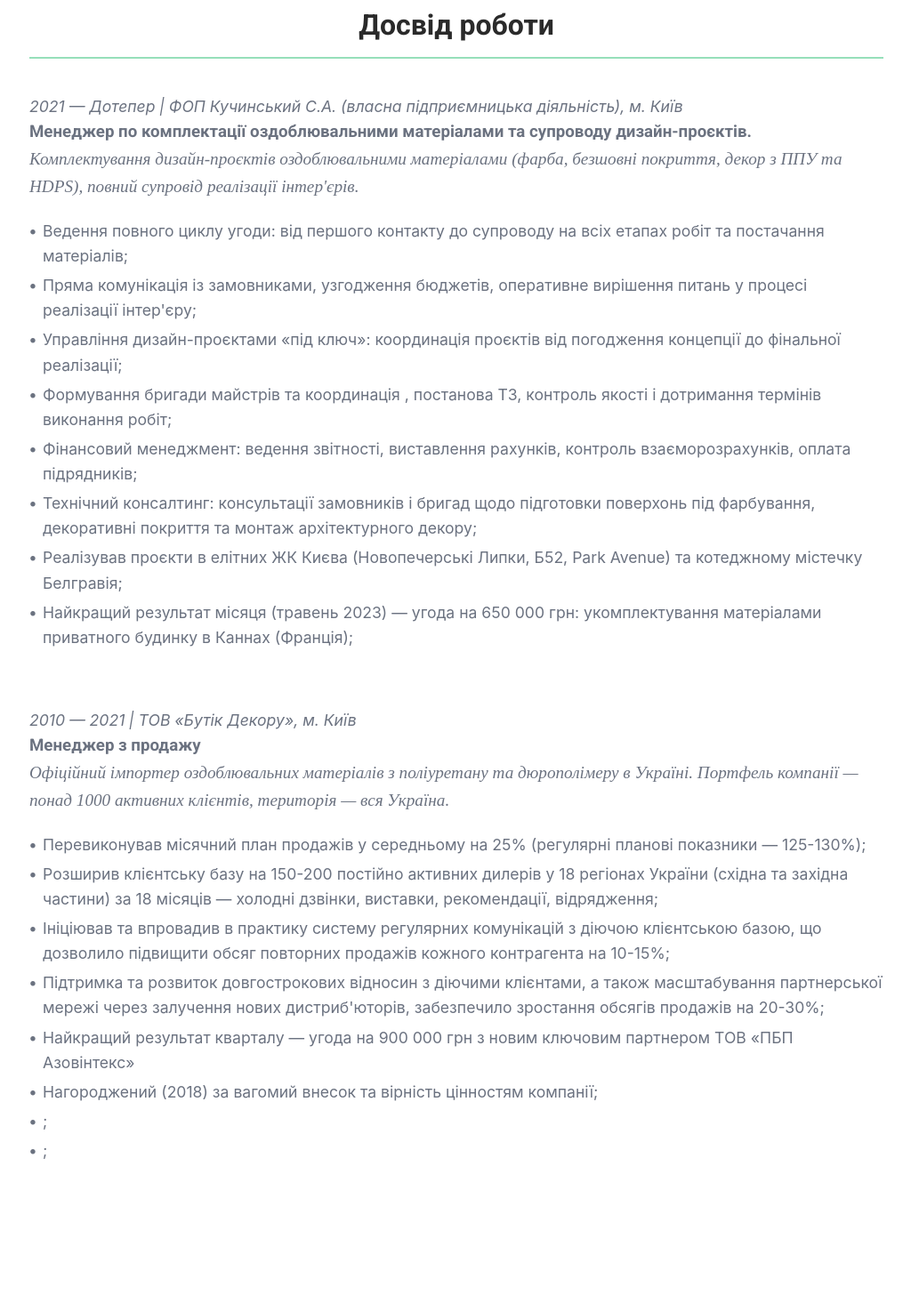
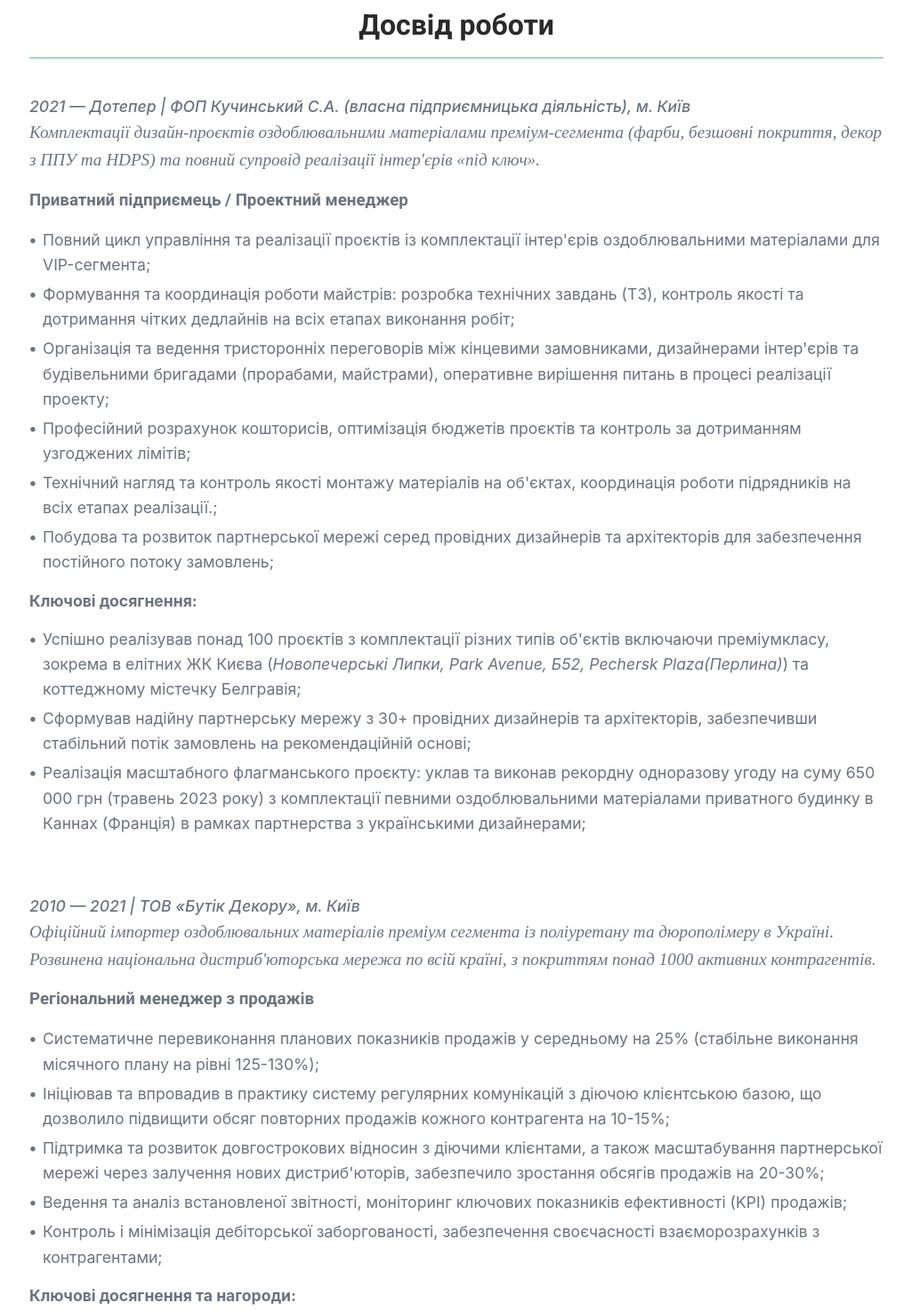
Before and after one commit to Kuchinskiy/brief-kuchynskyi-salesperson, a plain HTML site: page index.html in a window 1280 px wide. Shown: the part 1590-3064 px from the top of the page at 89% size, without its empty margins (127-1151 px from the left). Before the commit the page ends 2963 px from the top, so only its background shows below. Drawn offline with Linux system fonts and the light colour scheme.

Commit message:
section experience complete

```diff
--- a/css/styles.css
+++ b/css/styles.css
@@ -51,7 +51,7 @@ p:not(:last-child) {
 ul, ol {
 	margin: 0;
 	padding-left: 0;
-	/* list-style-type: none; */
+	list-style-type: none;
 }
 
 a {
@@ -267,6 +267,7 @@ img {
 .article-content,
 .timeline-date,
 .timeline-company,
+.timeline-subtitle,
 .timeline-function {
 	color: var(--text-muted);
 	font-size: 1.1rem;
@@ -281,8 +282,14 @@ img {
 .timeline-date,
 .timeline-company {
 	font-style: italic;
+	font-weight: 500;
 }
 
+.timeline-subtitle {
+	margin-top: 15px;
+}
+
+/* Customize list marker */
 .timeline-description {
 	list-style-type: none;
 }
@@ -306,7 +313,7 @@ img {
 .timeline-title {
 	font-family: Roboto;
 	color: var(--text-muted);
-
+	margin-bottom: 15px;
 }
 
 .timeline-descr {
@@ -314,5 +321,4 @@ img {
 	font-style: italic;
 	font-family: Montsserat;
 	color: var(--text-muted);
-	margin-bottom: 20px;
 }
--- a/index.html
+++ b/index.html
@@ -92,21 +92,24 @@
 					<span class="timeline-company"> | ФОП Кучинський С.А. (власна підприємницька діяльність), м. Київ</span>
 				</div>
 				<div class="timeline-content">
-					<h3 class="timeline-title">Менеджер по комплектації оздоблювальними матеріалами та супроводу дизайн-проєктів.</h3>
-					<p class="timeline-descr">Комплектування дизайн-проєктів оздоблювальними матеріалами (фарба, безшовні покриття, декор з ППУ та HDPS), повний супровід реалізації інтер'єрів.</p>
+					<p class="timeline-descr">Комплектації дизайн-проєктів оздоблювальними матеріалами преміум-сегмента (фарби, безшовні покриття, декор з ППУ та HDPS) та повний супровід реалізації інтер'єрів «під ключ».</p>
+					<h3 class="timeline-title">Приватний підприємець / Проектний менеджер</h3>
 				</div>
 			</article>
 
 			<article class="timeline-item">
 				<ul class="timeline-description">
-					<li class="timeline-function">Ведення повного циклу угоди: від першого контакту до супроводу на всіх етапах робіт та постачання матеріалів;</li>
-					<li class="timeline-function">Пряма комунікація із замовниками, узгодження бюджетів, оперативне вирішення питань у процесі реалізації інтер'єру;</li>
-					<li class="timeline-function">Управління дизайн-проєктами «під ключ»: координація проєктів від погодження концепції до фінальної реалізації;</li>
-					<li class="timeline-function">Формування бригади майстрів та координація , постанова ТЗ, контроль якості і дотримання термінів виконання робіт;</li>
-					<li class="timeline-function">Фінансовий менеджмент: ведення звітності, виставлення рахунків, контроль взаєморозрахунків, оплата підрядників;</li>
-					<li class="timeline-function">Технічний консалтинг: консультації замовників і бригад щодо підготовки поверхонь під фарбування, декоративні покриття та монтаж архітектурного декору;</li>
-					<li class="timeline-function">Реалізував проєкти в елітних ЖК Києва (Новопечерські Липки, Б52, Park Avenue) та котеджному містечку Белгравія;</li>
-					<li class="timeline-function">Найкращий результат місяця (травень 2023) — угода на 650 000 грн: укомплектування матеріалами приватного будинку в Каннах (Франція);</li>
+					<li class="timeline-function">Повний цикл управління та реалізації проєктів із комплектації інтер'єрів оздоблювальними матеріалами для VIP-сегмента;</li>
+					<li class="timeline-function">Формування та координація роботи майстрів: розробка технічних завдань (ТЗ), контроль якості та дотримання чітких дедлайнів на всіх етапах виконання робіт;</li>
+					<li class="timeline-function">Організація та ведення тристоронніх переговорів між кінцевими замовниками, дизайнерами інтер'єрів та будівельними бригадами (прорабами, майстрами), оперативне вирішення питань в процесі реалізації проекту;</li>
+					<li class="timeline-function">Професійний розрахунок кошторисів, оптимізація бюджетів проєктів та контроль за дотриманням узгоджених лімітів;</li>
+					<li class="timeline-function">Технічний нагляд та контроль якості монтажу матеріалів на об'єктах, координація роботи підрядників на всіх етапах реалізації.;</li>
+					<li class="timeline-function">Побудова та розвиток партнерської мережі серед провідних дизайнерів та архітекторів для забезпечення постійного потоку замовлень;</li>
+
+					<p class="timeline-subtitle"><b>Ключові досягнення:</b></p>
+					<li class="timeline-function">Успішно реалізував понад 100 проєктів з комплектації різних типів об'єктів включаючи преміумкласу, зокрема в елітних ЖК Києва (<i>Новопечерські Липки, Park Avenue, Б52, Pechersk Plaza(Перлина)</i>) та коттеджному містечку Белгравія;</li>
+					<li class="timeline-function">Сформував надійну партнерську мережу з 30+ провідних дизайнерів та архітекторів, забезпечивши стабільний потік замовлень на рекомендаційній основі;</li>
+					<li class="timeline-function">Реалізація масштабного флагманського проєкту: уклав та виконав рекордну одноразову угоду на суму 650 000 грн (травень 2023 року) з комплектації певними оздоблювальними матеріалами приватного будинку в Каннах (Франція) в рамках партнерства з українськими дизайнерами;</li>
 				</ul>
 			</article>
 		</div>
@@ -118,21 +121,23 @@
 					<span class="timeline-company"> | ТОВ «Бутік Декору», м. Київ</span>
 				</div>
 				<div class="timeline-content">
-					<h3 class="timeline-title">Менеджер з продажу</h3>
-					<p class="timeline-descr">Офіційний імпортер оздоблювальних матеріалів з поліуретану та дюрополімеру в Україні. Портфель компанії — понад 1000 активних клієнтів, територія — вся Україна.</p>
+					<p class="timeline-descr">Офіційний імпортер оздоблювальних матеріалів преміум сегмента із поліуретану та дюрополімеру в Україні. Розвинена національна дистриб'юторська мережа по всій країні, з покриттям понад 1000 активних контрагентів.</p>
+					<h3 class="timeline-title">Регіональний менеджер з продажів</h3>
 				</div>
 			</article>
 
 			<article class="timeline-item">
 				<ul class="timeline-description">
-					<li class="timeline-function">Перевиконував місячний план продажів у середньому на 25% (регулярні планові показники — 125-130%);</li>
-					<li class="timeline-function">Розширив клієнтську базу на 150-200 постійно активних дилерів у 18 регіонах України (східна та західна частини) за 18 місяців — холодні дзвінки, виставки, рекомендації, відрядження;</li>
+					<li class="timeline-function">Систематичне перевиконання планових показників продажів у середньому на 25% (стабільне виконання місячного плану на рівні 125-130%);</li>
 					<li class="timeline-function">Ініціював та впровадив в практику систему регулярних комунікацій з діючою клієнтською базою, що дозволило підвищити обсяг повторних продажів кожного контрагента на 10-15%;</li>
 					<li class="timeline-function">Підтримка та розвиток довгострокових відносин з діючими клієнтами, а також масштабування партнерської мережі через залучення нових дистриб'юторів, забезпечило зростання обсягів продажів на 20-30%;</li>
-					<li class="timeline-function">Найкращий результат кварталу — угода на 900 000 грн з новим ключовим партнером ТОВ «ПБП Азовінтекс»</li>
-					<li class="timeline-function">Нагороджений (2018) за вагомий внесок та вірність цінностям компанії;</li>
-					<li class="timeline-function">;</li>
-					<li class="timeline-function">;</li>
+					<li class="timeline-function">Ведення та аналіз встановленої звітності, моніторинг ключових показників ефективності (KPI) продажів;</li>
+					<li class="timeline-function">Контроль і мінімізація дебіторської заборгованості, забезпечення своєчасності взаєморозрахунків з контрагентами;</li>
+
+					<p class="timeline-subtitle"><b>Ключові досягнення та нагороди:</b></p>
+					<li class="timeline-function">Укладання рекордної угоди на суму 900 000 грн з новим ключовим партнером (ТОВ «ПБП Азовінтекс»), що дозволило забезпечити сумарний обсяг продажів за місяць на рівні 1,6 млн грн;</li>
+					<li class="timeline-function">Розширення клієнтської бази на 150-200 активних дилерів у 18 регіонах України за 18 місяців шляхом використання холодних дзвінків, участі у виставках, роботи за рекомендаціями та регіональних відряджень;</li>
+					<li class="timeline-function">Отримав відзнаку від керівництва (2018 р.) за високі професійні досягнення, вагомий внесок у спільні результати розвитку бізнесу та високу відданість і вірність цінностям компанії;</li>
 				</ul>
 			</article>
 		</div>
```
